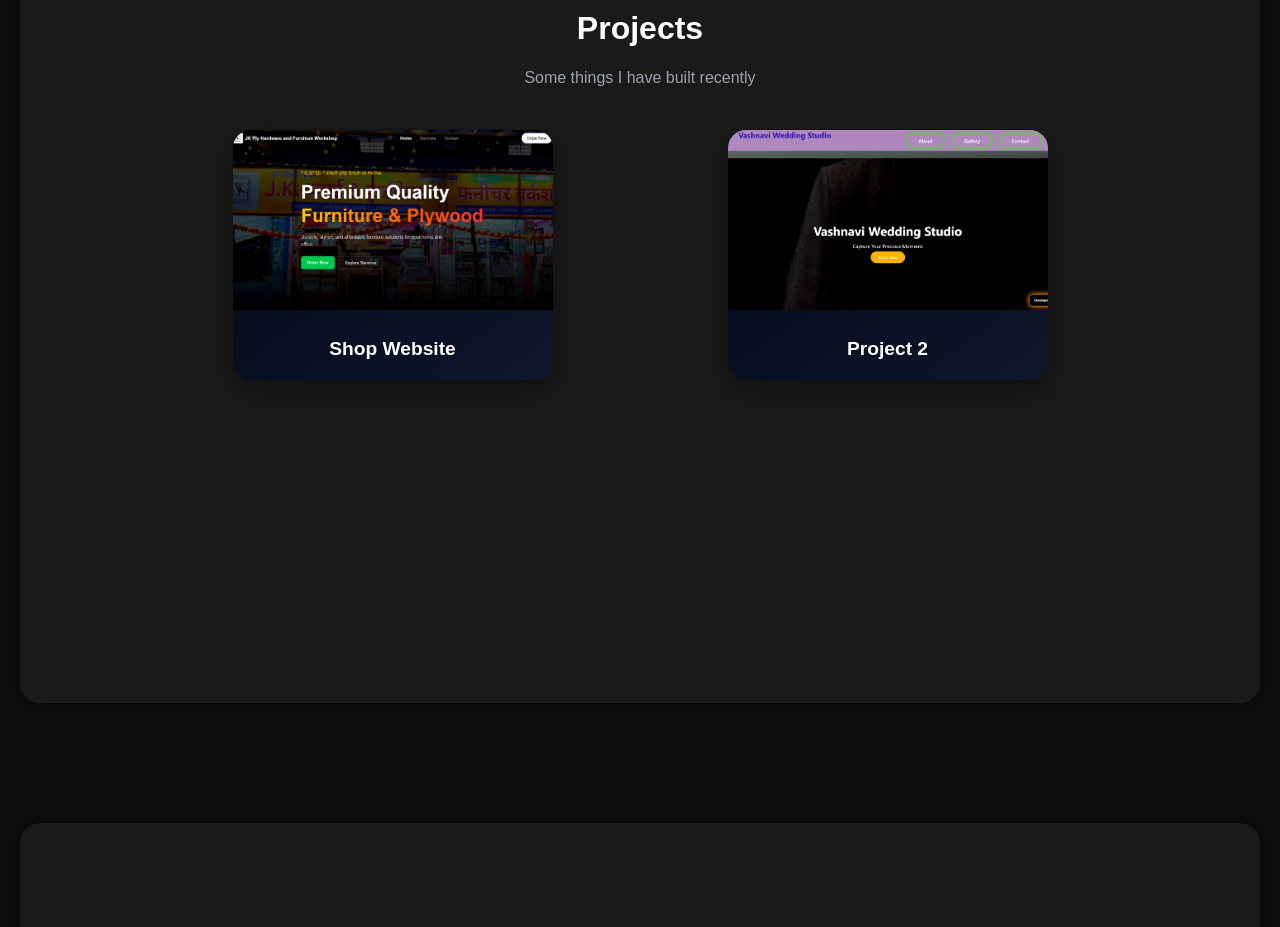
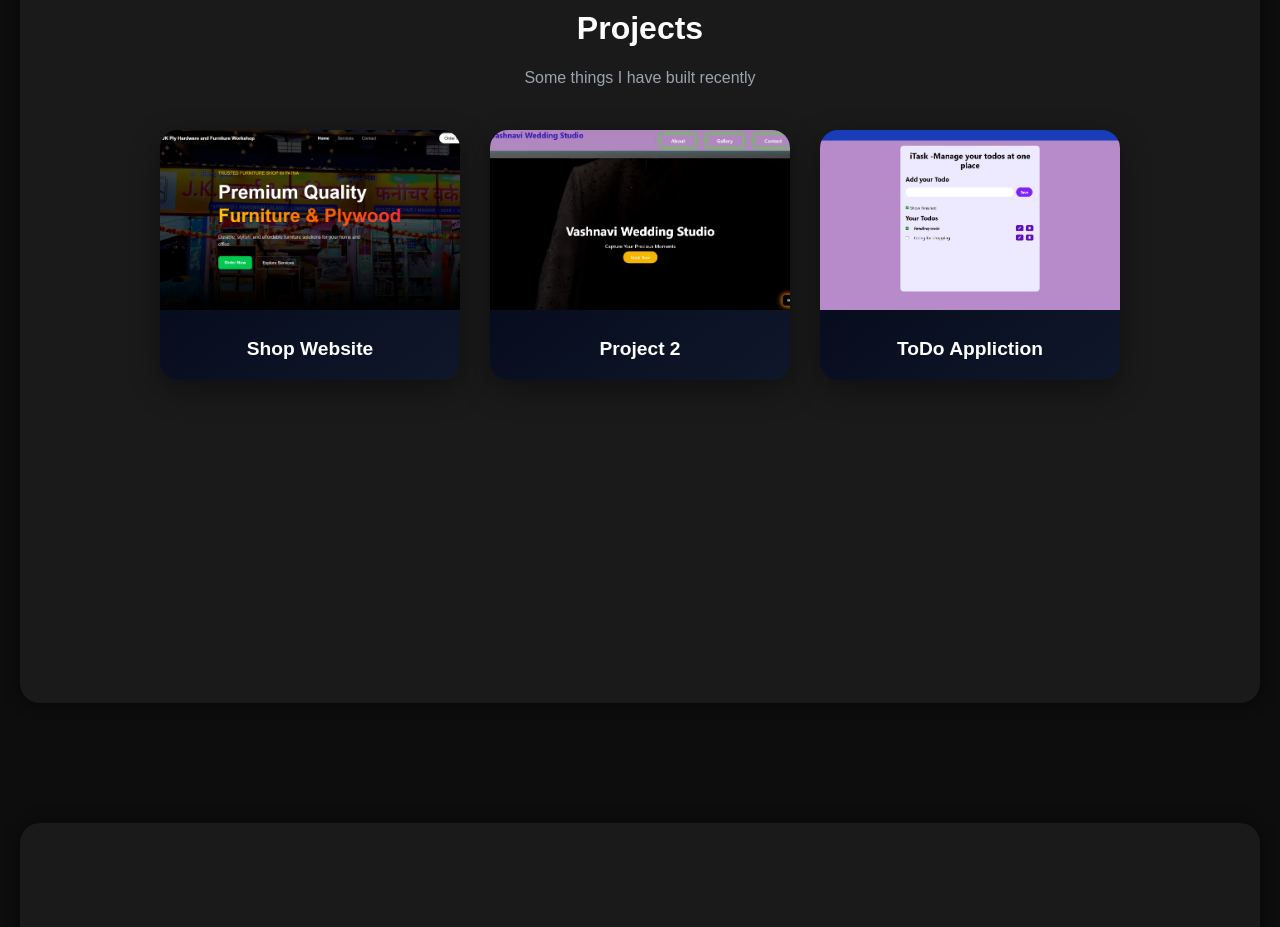
Before and after one commit to ankit8597286/ankit8597-Portfolio, a React (Vite) app: page / in a window 1280 px wide. Shown: the part 3200-4127 px from the top of the page. Built offline with nearby package versions, Linux system fonts and the light colour scheme.

Commit message:
Add files via upload

```diff
--- a/src/components/Projects.jsx
+++ b/src/components/Projects.jsx
@@ -1,5 +1,6 @@
 import project1 from "../assets/projects/project1.jpg";
 import project2 from "../assets/projects/project2.jpg";
+import project3 from "../assets/projects/project3.jpg";
 
 export default function Projects() {
   return (
@@ -23,6 +24,11 @@ export default function Projects() {
           img={project2}
           title="Project 2"
           link="https://vaishnavi-728.github.io/vashnavi/"
+        />
+        <ProjectCard
+          img={project3}
+          title="ToDo Appliction"
+          link="https://todo-webappliction.netlify.app/"
         />
       </div>
     </section>
```
